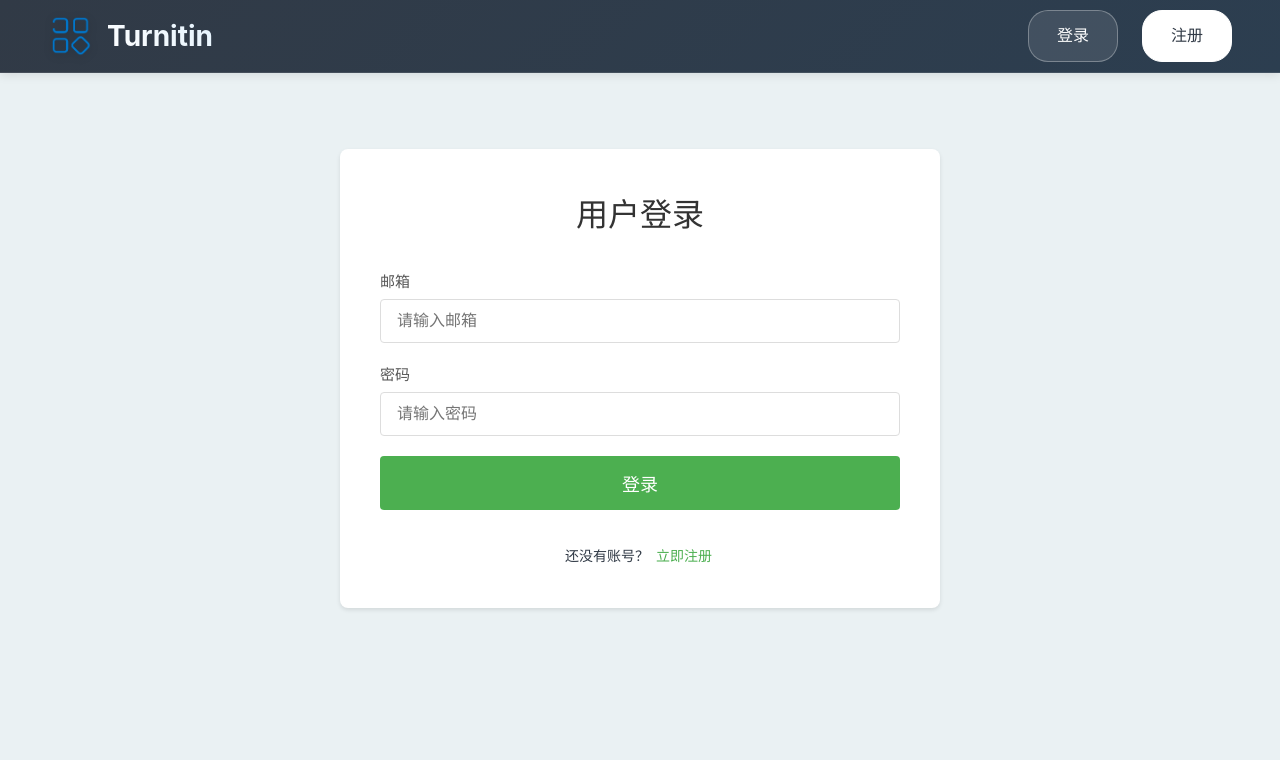
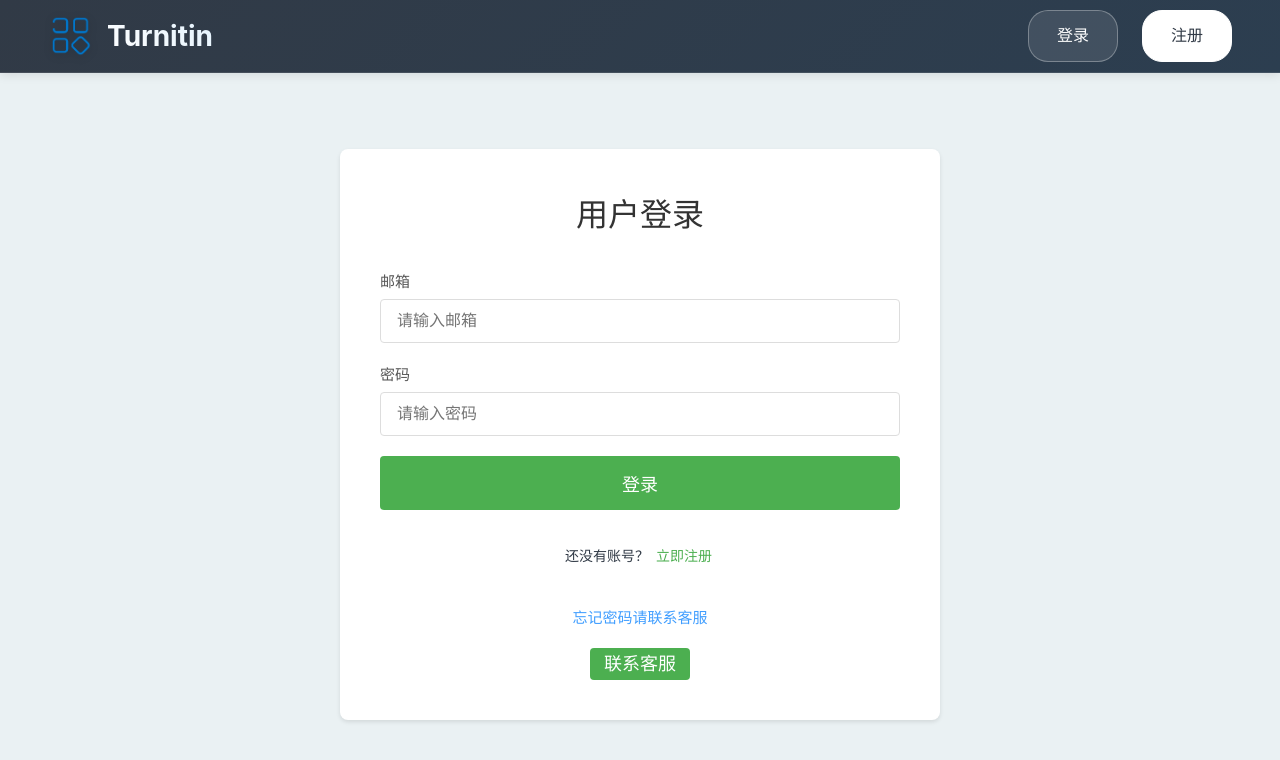
Before and after one commit to manba-cqh/article-front, a Vue app: page /login in a window 1280 px wide. Shown: the top 760 px of the page. Built offline with nearby package versions, Linux system fonts and the light colour scheme.

Commit message:
优化界面

```diff
--- a/src/components/Login.vue
+++ b/src/components/Login.vue
@@ -33,7 +33,20 @@
       <div class="register-link">
         还没有账号？ <router-link to="/register">立即注册</router-link>
       </div>
+      <div class="blue-text">
+        忘记密码请联系客服
+      </div>
+
     </form>
+    <div class="wechat-link">
+      <el-button type="success" plain @click="showQr = true">联系客服</el-button>
+    </div>
+    <el-dialog v-model="showQr" title="微信扫码关注" width="320px" :close-on-click-modal="true" center>
+      <div style="text-align:center;">
+        <img src="/wechat-qr.jpg" alt="微信二维码" style="width:220px;height:220px;border-radius:8px;box-shadow:0 2px 8px rgba(0,0,0,0.08);" />
+        <div style="margin-top:12px;color:#666;font-size:14px;">识别二维码关注我们</div>
+      </div>
+    </el-dialog>
   </div>
 </template>
 
@@ -43,6 +56,7 @@ import { useRouter } from 'vue-router'
 import { authService } from '../services/auth'
 import eventBus from '../utils/eventBus'
 import { debugUtils } from '../utils/debug'
+import { ElDialog, ElButton } from 'element-plus'
 
 const router = useRouter()
 const loading = ref(false)
@@ -52,6 +66,8 @@ const formData = reactive({
   email: '',
   password: ''
 })
+
+const showQr = ref(false)
 
 const handleSubmit = async () => {
   try {
@@ -324,4 +340,15 @@ button:disabled {
     font-size: 13px;
   }
 }
+
+.blue-text {
+  text-align: center;
+  margin-top: 18px;
+  color: #409EFF;
+}
+
+.wechat-link {
+  text-align: center;
+  margin-top: 18px;
+}
 </style>
--- a/src/components/PlagiarismChecker.vue
+++ b/src/components/PlagiarismChecker.vue
@@ -78,9 +78,9 @@
             </el-button>
           </el-form-item>
         </el-form>
-        <!-- 序列号输入弹窗 -->
-        <el-dialog v-model="serialDialogVisible" title="请输入序列号" width="400px" :close-on-click-modal="false">
-          <el-input v-model="serialInput" placeholder="请输入序列号" />
+        <!-- 授权查询码输入弹窗 -->
+        <el-dialog v-model="serialDialogVisible" title="请输入授权查询码" width="400px" :close-on-click-modal="false">
+          <el-input v-model="serialInput" placeholder="请输入授权查询码" />
           <template #footer>
             <el-button @click="serialDialogVisible = false">取消</el-button>
             <el-button type="primary" :loading="serialChecking" @click="handleSerialCheck">确定</el-button>
@@ -163,7 +163,7 @@ const selectedFile = ref(null)
 const report = ref(null)
 const form = reactive({})
 
-// 序列号弹窗相关
+// 授权查询码弹窗相关
 const serialDialogVisible = ref(false)
 const serialInput = ref('')
 const serialChecking = ref(false)
@@ -181,17 +181,17 @@ const openSerialDialog = () => {
 
 const handleSerialCheck = async () => {
   if (!serialInput.value) {
-    ElMessage.warning('请输入序列号')
+    ElMessage.warning('请输入授权查询码')
     return
   }
   serialChecking.value = true
   try {
-    // 校验序列号
+    // 校验授权查询码
     await api.post('/validate-serial', { serial: serialInput.value })
     serialDialogVisible.value = false
     handleCheckWithSerial(serialInput.value)
   } catch (error) {
-    ElMessage.error(error.response?.data?.detail || '序列号校验失败')
+    ElMessage.error(error.response?.data?.detail || '授权查询码校验失败')
   } finally {
     serialChecking.value = false
   }
--- a/src/views/AdminView.vue
+++ b/src/views/AdminView.vue
@@ -1,12 +1,12 @@
 <template>
   <div class="admin-container">
-    <h2>管理员序列号管理</h2>
+    <h2>管理员授权查询码管理</h2>
     <div class="form-row">
       <el-input v-model.number="count" type="number" min="1" placeholder="请输入生成数量" style="width: 200px; margin-right: 10px;" />
-      <el-button type="primary" @click="generateSerials" :loading="loading">生成序列号</el-button>
+      <el-button type="primary" @click="generateSerials" :loading="loading">生成授权查询码</el-button>
     </div>
     <el-table :data="serials" style="width: 100%; margin-top: 30px;">
-      <el-table-column prop="serial" label="序列号" />
+      <el-table-column prop="serial" label="授权查询码" />
       <el-table-column prop="created_at" label="生成时间">
         <template #default="scope">
           {{ new Date(scope.row.created_at).toLocaleString() }}
@@ -30,7 +30,7 @@ const fetchSerials = async () => {
     const response = await api.get('/serials')
     serials.value = response.data
   } catch (error) {
-    ElMessage.error('获取序列号列表失败：' + (error.response?.data?.detail || error.message))
+    ElMessage.error('获取授权查询码列表失败：' + (error.response?.data?.detail || error.message))
   }
 }
 
@@ -43,10 +43,10 @@ const generateSerials = async () => {
   loading.value = true
   try {
     const response = await api.post('/generate-serials', { count: count.value })
-    ElMessage.success('序列号生成成功')
+    ElMessage.success('授权查询码生成成功')
     await fetchSerials()
   } catch (error) {
-    ElMessage.error('生成序列号失败：' + (error.response?.data?.detail || error.message))
+    ElMessage.error('生成授权查询码失败：' + (error.response?.data?.detail || error.message))
   } finally {
     loading.value = false
   }
```
Also changed, not shown: public/wechat-qr.jpg (added).
